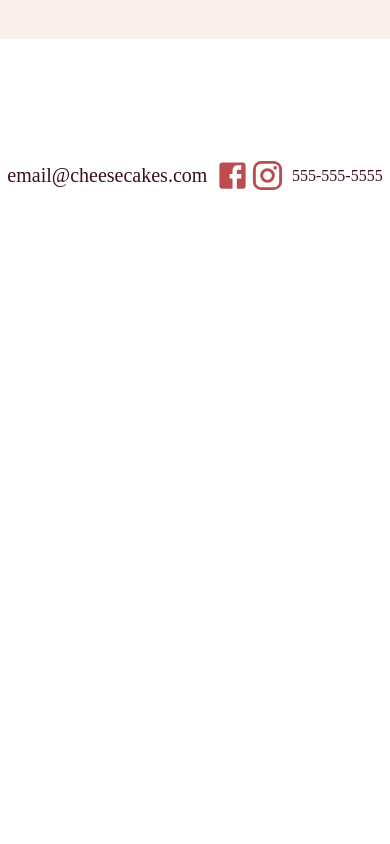
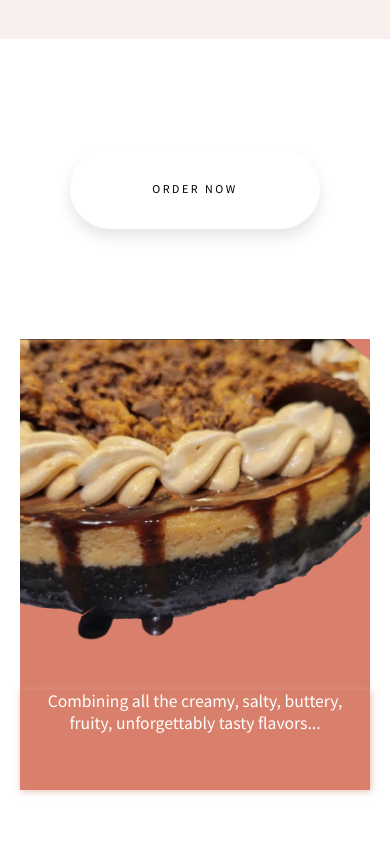
Before and after one commit to a-cole55/cheesecakes2.0, a React (Create React App) app: page / in a window 390 px wide. Shown: the part 900-1744 px from the top of the page. Before the commit the page ends 1093 px from the top, so only its background shows below. Built offline with nearby package versions, Linux system fonts and the light colour scheme; a web font is replaced by a local one.

Commit message:
homepage styling changes

```diff
--- a/src/App.js
+++ b/src/App.js
@@ -34,12 +34,12 @@ function App() {
           </Routes>
       </div>
     <footer>
-        <span id="email">email@cheesecakes.com</span>
+        <span id="email">order@cheesecakes.com</span>
         <div id="socials">
           <a href="https://acolee.netlify.app/" target="_blank" rel="noreferrer"><FacebookIcon className="shop" fontSize="large"/></a>
           <a href="https://github.com/a-cole55" target="_blank" rel="noreferrer"><InstagramIcon className="shop" fontSize="large"/></a>
         </div>
-        <span id="phoneNumber">555-555-5555</span>
+        <span id="phoneNumber">817-867-5366</span>
     </footer>
   </div>
   </CartProvider>
--- a/src/components/Header.css
+++ b/src/components/Header.css
@@ -53,7 +53,7 @@
   a{
     text-decoration: none;
   }
-  .action-btn{
+  /* .action-btn{
     background-image: linear-gradient(to right,#D8806B, rgba(224, 159, 146, 1));
     border-radius: 0.3em;
   }
@@ -67,7 +67,7 @@
   .action-btn a:hover{
     color:white;
     text-decoration: none;
-  }
+  } */
   .actions a{
     text-transform: uppercase;
   }
--- a/src/components/Header.js
+++ b/src/components/Header.js
@@ -25,7 +25,7 @@ export default function Header(props) {
                 <Link to="/specials" className='nav-link'>Specials</Link>
                 </li>
                 <li className="nav-item action-btn">
-                  <Link to="/menu" className='nav-link'>Order Now</Link>
+                  <Link to="/menu" className='nav-link'>Order</Link>
                 </li>
               </ul>
               <div className="actions">
--- a/src/pages/Home.css
+++ b/src/pages/Home.css
@@ -14,7 +14,7 @@ body{
     width:100%;
     margin-bottom: 5%;
 }
-#landing p{
+#landing > p{
     display:flex;
     justify-content: center;
     align-items: center;
@@ -29,6 +29,12 @@ body{
     bottom:75px;
     box-shadow: 1px 1px 7px rgba(224, 159, 146, 0.7);
 }
+#bgImg{
+    position:absolute;
+  }
+  #smallImg{
+    position:absolute;
+  }
 .infoSection{
     display:flex;
     flex-direction: column;
@@ -73,22 +79,78 @@ body{
     font-weight: bold;
     text-transform: capitalize;
 }
+.menuPreview{
+    width:100%;
+    display:flex;
+    flex-direction: row;
+    margin: 50px 0 100px 0;
+}
+.preview{
+    height:525px;
+    width:500px;
+    background-color: #D8806B;
+    margin:50px;
+    display: flex;
+    flex-direction: column;
+}
+.preview img{
+    height:400px;
+    width:100%;
+}
+.captionText{
+    position:static;
+    bottom:150px;
+    height:250px;
+    display: flex;
+    flex-direction: column;
+    align-items: center;
+    justify-content: center;
+    color:white;
+    background-color:#D8806B;
+    box-shadow: 1px 1px 7px rgba(224, 159, 146, 0.7);
+}
+.captionText > p{
+    color:white;
+    text-align: center;
+    font:1.3rem "Source Sans Pro", sans-serif;
+    padding:0 5%;
+}
+.orderNow{
+    height: 200px;
+    display: flex;
+    flex-direction: column;
+    align-items: center;
+    justify-content: center;
+}
+.order-BTN{
+    padding: 1.3em 3em;
+    height:80px;
+    width:250px;
+    font-size: 12px;
+    text-transform: uppercase;
+    letter-spacing: 2.5px;
+    font-weight: 500;
+    color: #000;
+    background-color: #fff;
+    border: none;
+    border-radius: 45px;
+    box-shadow: 0px 8px 15px rgba(0, 0, 0, 0.1);
+    transition: all 0.3s ease 0s;
+    cursor: pointer;
+    outline: none;
+  }
 
-/* .menuItems p{
-    padding-top: 10px;
-    text-transform: none;
-    line-height: 1.5em;
-    font-weight:500;
-    font-family: Arial, Helvetica, sans-serif;
-} */
-.d-block {
-    width:600px;
-    height:400px;
-}
-.w-100{
-    width:600px;
-    height:400px;
-}
+  .order-BTN:hover {
+    background-color: #D8806B;
+    box-shadow: 0px 15px 20px rgba(224, 159, 146, 0.7);
+    color: #fff;
+    transform: translateY(-7px);
+  }
+
+  .order-BTN:active {
+    transform: translateY(-1px);
+  }
+
   @media screen and (max-width:700px){
     #homeLogo{
         max-width:500px;
@@ -143,5 +205,32 @@ body{
     .infoItems h3{
         font: 1rem 'Rancho', cursive;
     }
+    .menuPreview{
+        width:100%;
+        display:flex;
+        flex-direction: column;
+        justify-content: center;
+        align-items: center;
+        margin: 0 0 100px 0;
+    }
+    .preview{
+        height:400px;
+        width:350px;
+        background-color: #D8806B;
+        margin:100px 50px 50px 50px;
+        display: flex;
+        flex-direction: column;
+    }
+    .preview img{
+        height:400px;
+        width:100%;
+    }
+    .captionText{
+        height:100px;
+        width: 100%;
 
+    }
+    .orderNow{
+        height: 100px;
+    }
   }
--- a/src/pages/Home.js
+++ b/src/pages/Home.js
@@ -1,12 +1,17 @@
 import HomeLogo from "../assets/default-min.png";
 import "./Home.css";
+import { Link } from "react-router-dom";
 import { motion } from "framer-motion";
 import HomeImg from "../assets/bourbonpecan-min.jpg";
 import Home2 from "../assets/strawberrys-min.jpg";
 // import Carousel from "../components/Carousel"
 import heart from "../assets/heart.png";
 import box from "../assets/packages-icon-13.png";
-import cheesecakeIcon from "../assets/cheesecake-icon.png"
+import cheesecakeIcon from "../assets/cheesecake-icon.png";
+import pb from "../assets/pb.png";
+import summer from "../assets/summer.png";
+// import keyLime from "../assets/key-lime2.png";
+
 
 
 const transition = {duration: 0.6, ease: [0.43, 0.13, 0.23, 0.96]};
@@ -44,9 +49,36 @@ export default function Home(){
                 </div>
             </div>
         </div>
+        {/* Order Now Button */}
+        <div className="orderNow">
+            <div className="orderNowBTN">
+            <Link to="/menu"><button className="order-BTN">Order Now</button></Link>
+            </div>
+        </div>
+        <div className="menuPreview">
+            <div className="preview">
+                <img src={pb} alt="reeses cheesecake"></img>
+                <div className="captionText">
+                    {/* <h6>Reese's Delicousness</h6> */}
+                    <p>Combining all the creamy, salty, buttery, fruity, unforgettably tasty flavors...</p>
+                </div>
+            </div>
+            <div className="preview">
+                <img src={summer} alt="strawberry lemonade cheesecake"></img>
+                <div className="captionText">
+                    {/* <h6>Summer Flava!</h6> */}
+                    <p>Summer calls for cheesecake. And lil’ pocket-size cheesecakes too. Savor every slice of summer with...</p>
+                </div>
+            </div>
+            <div className="preview">
+                <img src={pb} alt="key lime pie"></img>
+                <div className="captionText">
+                    {/* <h6>Mini Mini Minis...</h6> */}
+                    <p>Sink your teeth into the mini life.</p>
+                </div>
+            </div>
+        </div>
 
-        {/* <iframe width="320" height="440" src="https://www.instagram.com/cheesecakesbychelsea21/embed" frameborder="0"></iframe> */}
-        {/* <Carousel /> */}
         </motion.div>
     )
 }
```
Also changed, not shown: src/assets/pb.png (added), src/assets/summer.png (added).
